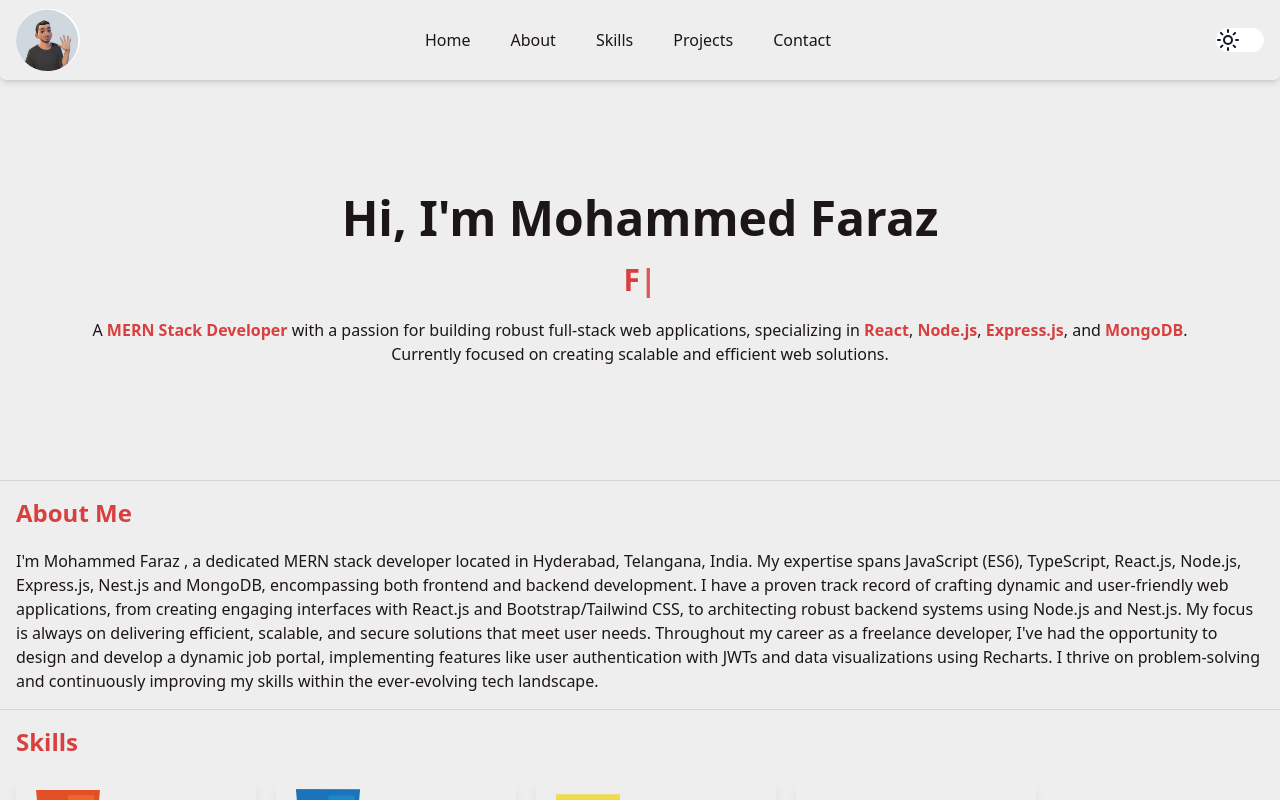
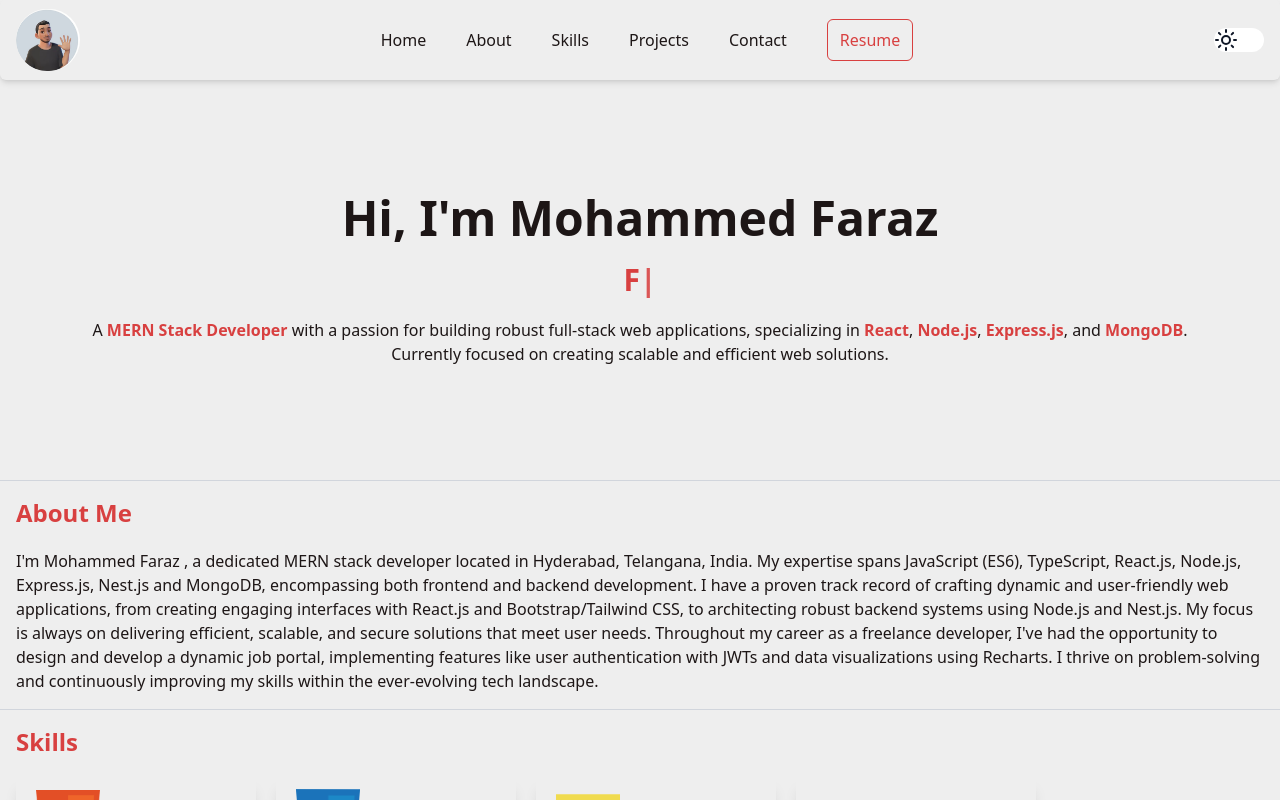
Before and after one commit to faraz9901/mohammed-faraz, a Next.js app: page / in a window 1280 px wide. Built offline with nearby package versions, Linux system fonts and the light colour scheme.

Commit message:
sizing issue and  favicon is fixed

```diff
--- a/components/Header.jsx
+++ b/components/Header.jsx
@@ -47,11 +47,14 @@ export default function Header() {
                     </li>
 
                     <li>
+                        <button onClick={downloadResume}>
+                            Resume
+                        </button>
                     </li>
                 </ul>
             </nav>
             <div className="flex gap-2 items-center">
-                <button className="md:hidden" onClick={downloadResume}>
+                <button className="md:hidden p-1 text-sm" onClick={downloadResume}>
                     Resume
                 </button>
 
--- a/components/ThemeButton.jsx
+++ b/components/ThemeButton.jsx
@@ -20,7 +20,7 @@ export default function ThemeButton() {
 
     return (
         <div
-            className="w-12 h-6 rounded-3xl bg-white  cursor-pointer flex py-0 px-0 "
+            className="min-w-[50px] w-12 h-6 rounded-3xl bg-white  cursor-pointer flex py-0 px-0 "
             style={{
                 justifyContent: "flex-" + (theme === 'dark' ? "end" : "start"),
             }}
```
Also changed, not shown: 1 other file (tests, documents, lock files or other folders).
